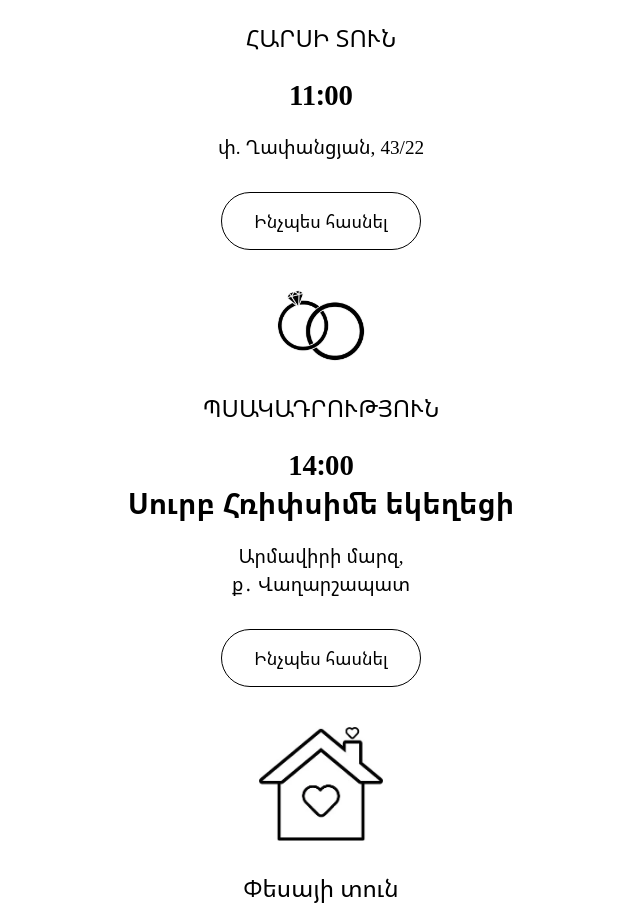
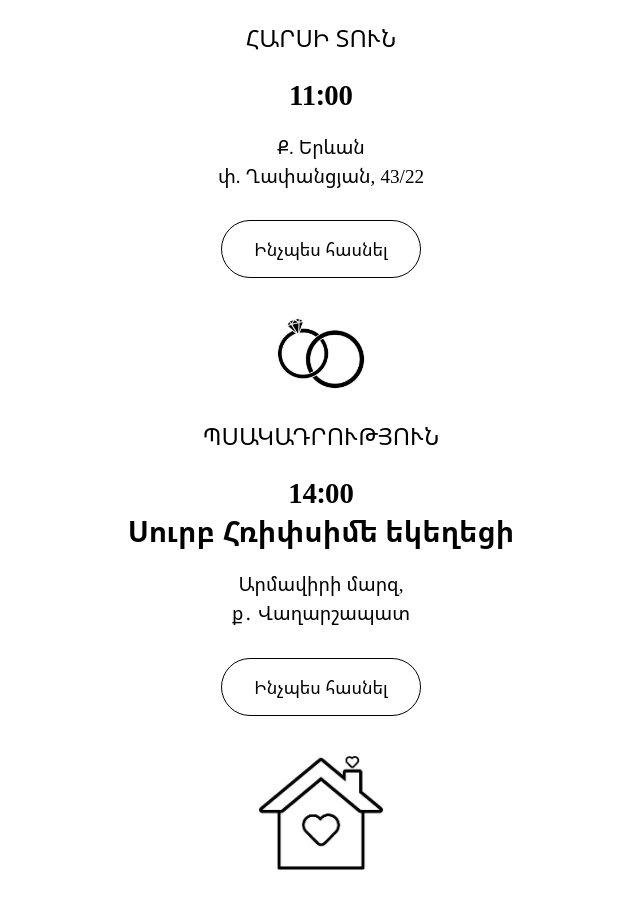
Before and after one commit to YeghoMash/wedding, a React (Vite) app: page / in a window 1280 px wide. Shown: the part 4320-5225 px from the top of the page, without its empty margins (319-959 px from the left). Built offline with nearby package versions, Linux system fonts and the light colour scheme; a web font is replaced by a local one.

Commit message:
chang adress name

```diff
--- a/src/App.jsx
+++ b/src/App.jsx
@@ -465,7 +465,7 @@ export default function App() {
                         exit={{ opacity: 0, x: 80 }}
                         transition={{ duration: 2 }}
                         viewport={{ once: true, amount: 0.2 }}
-                    >փ. Ղափանցյան, 43/22</motion.h2>
+                    >Ք. Երևան <br/> փ. Ղափանցյան, 43/22</motion.h2>
                     <MapLinkButton placeId="ChIJD4ZURFm9akAR1Xz5tPFxAW0" label="Ինչպես հասնել"></MapLinkButton>
                     <motion.img
                         className="program-icon rings-icon"
```
Also changed, not shown: 3 other files (tests, documents, lock files or other folders).
